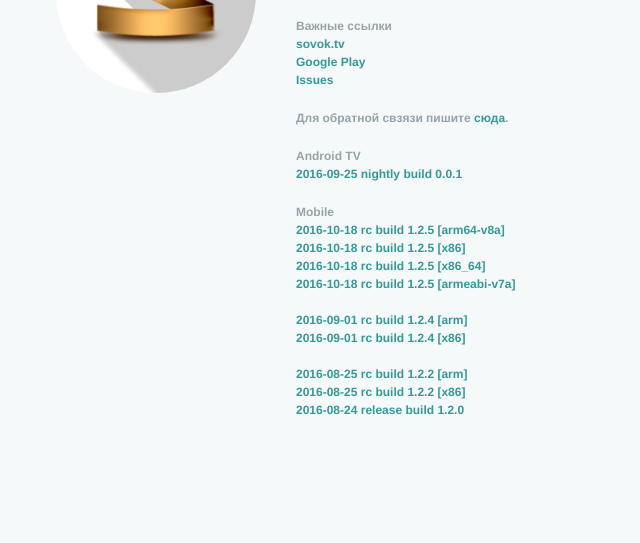
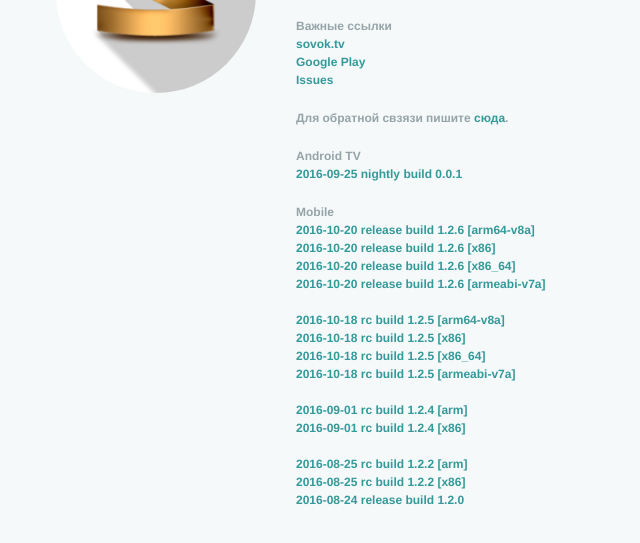
Before and after one commit to ggface/sovoktv, a plain HTML site: page index.html in a window 1280 px wide. Shown: the part 235-778 px from the top of the page, without its empty margins (72-712 px from the left). Drawn offline with Linux system fonts and the light colour scheme.

Commit message:
add release 1.2.6

```diff
--- a/index.html
+++ b/index.html
@@ -43,6 +43,14 @@
 
 			<p>
 				Mobile<br>
+				<a href="https://yadi.sk/d/Wm3vqx6exBtz7" target="_blank">2016-10-20 release build 1.2.6 [arm64-v8a]</a>
+                <br>
+				<a href="https://yadi.sk/d/mGoj6TacxBtzM" target="_blank">2016-10-20 release build 1.2.6 [x86]</a>
+                <br>
+                <a href="https://yadi.sk/d/IIvw3Bf8xBtzT" target="_blank">2016-10-20 release build 1.2.6 [x86_64]</a>
+                <br>
+				<a href="https://yadi.sk/d/Eqkn4bV3xBtzF" target="_blank">2016-10-20 release build 1.2.6 [armeabi-v7a]</a>
+                <br><br>
                 <a href="https://yadi.sk/d/Q8lJBom7x5EsB" target="_blank">2016-10-18 rc build 1.2.5 [arm64-v8a]</a>
                 <br>
 				<a href="https://yadi.sk/d/ekBz9OjFx5EsF" target="_blank">2016-10-18 rc build 1.2.5 [x86]</a>
```
